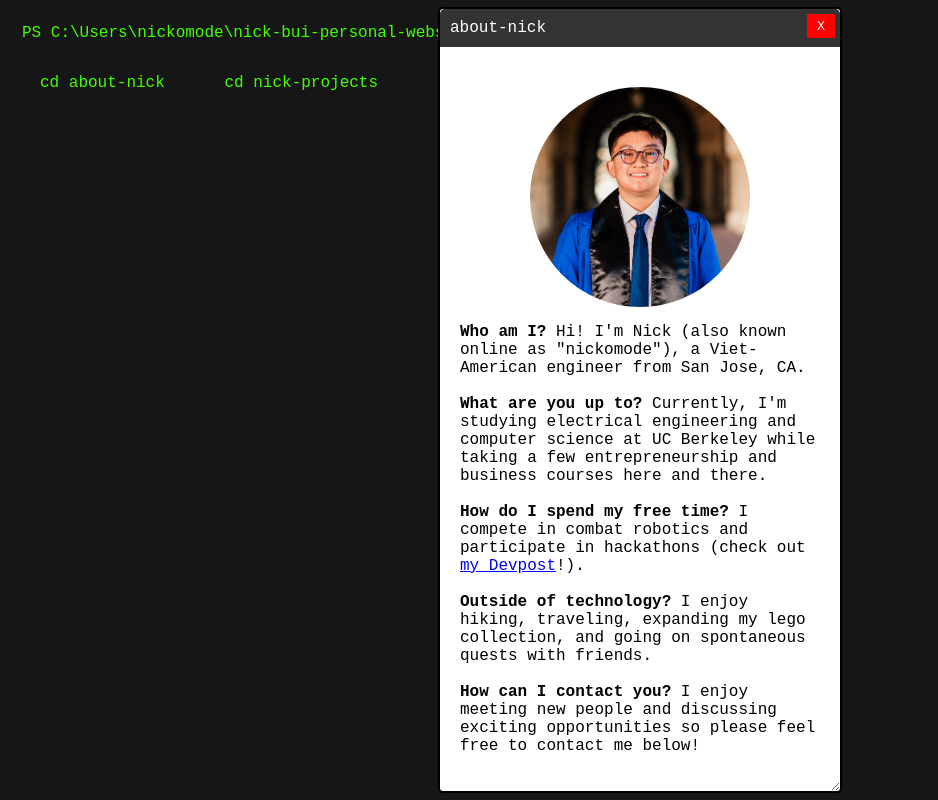
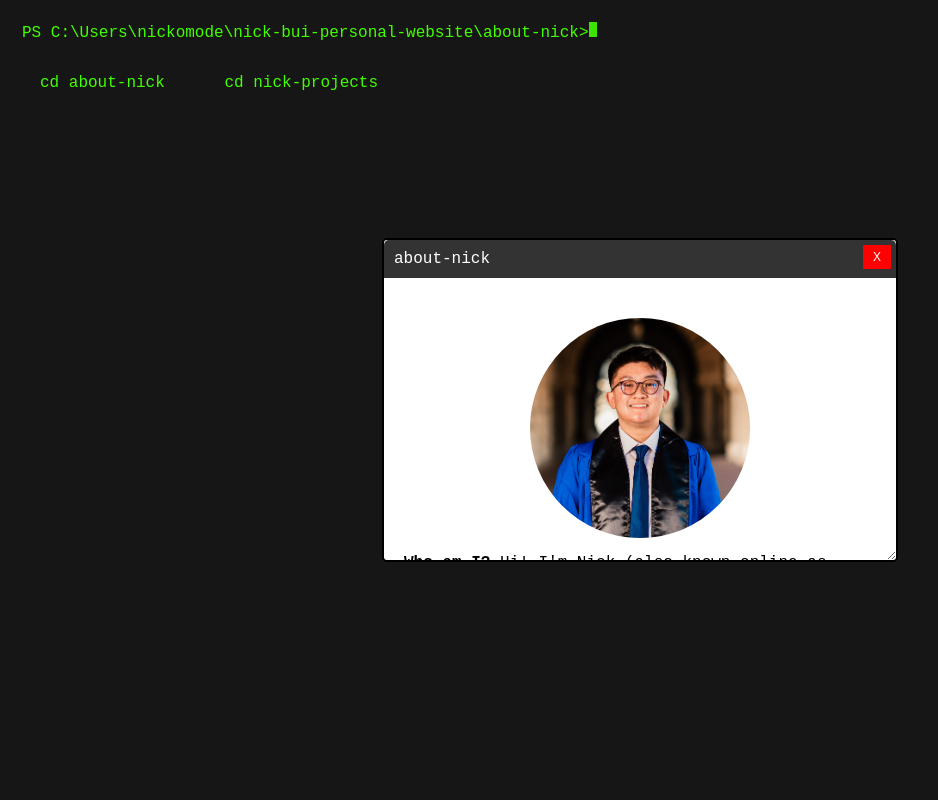
Before and after one commit to nickkbuii/nickkbuii.github.io, a plain HTML site: page index.html in a window 1280 px wide. Both pictures are taken after a click on the button "cd about-nick". Shown: the whole page, without its empty margins (0-938 px from the left). Drawn offline with Linux system fonts and the light colour scheme.

Commit message:
Sizing fix

```diff
--- a/styles.css
+++ b/styles.css
@@ -66,8 +66,8 @@ body {
     top: 50%;
     left: 50%;
     transform: translate(-50%, -50%);
-    width: 400px;
-    min-height: 200px;
+    width: 40%;
+    height: 40%;
     background-color: #fff;
     border: 2px solid #000;
     border-radius: 5px;
```
